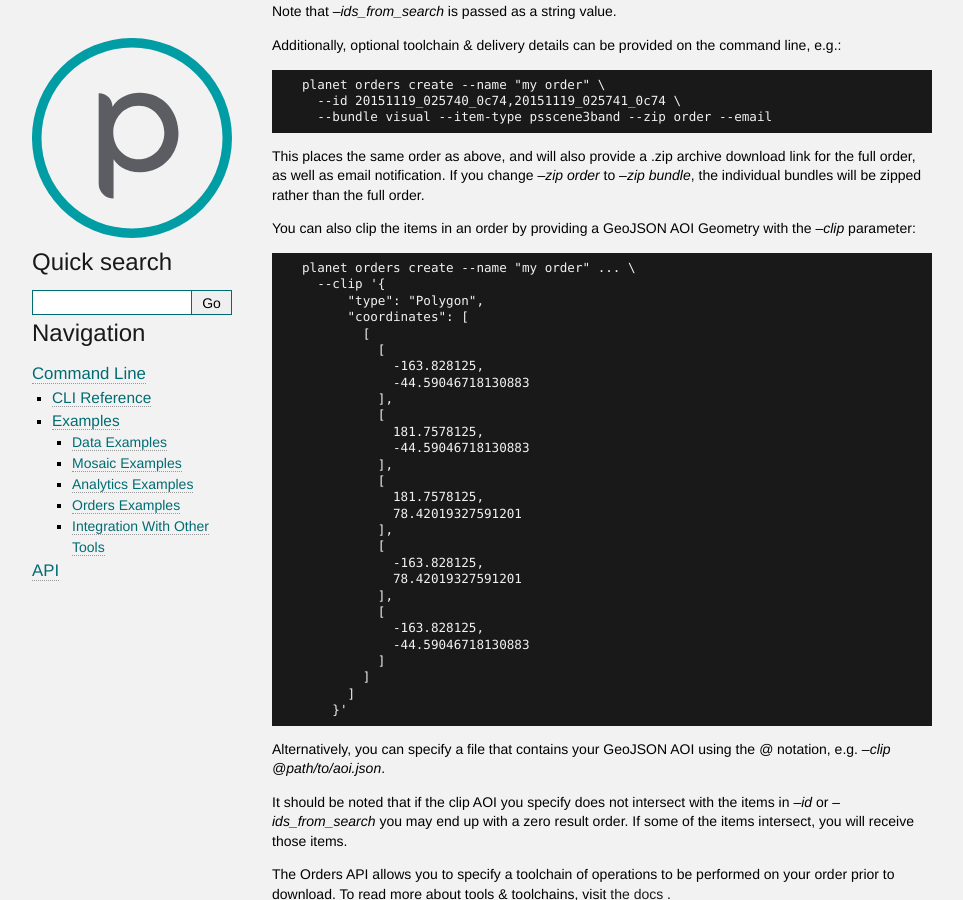
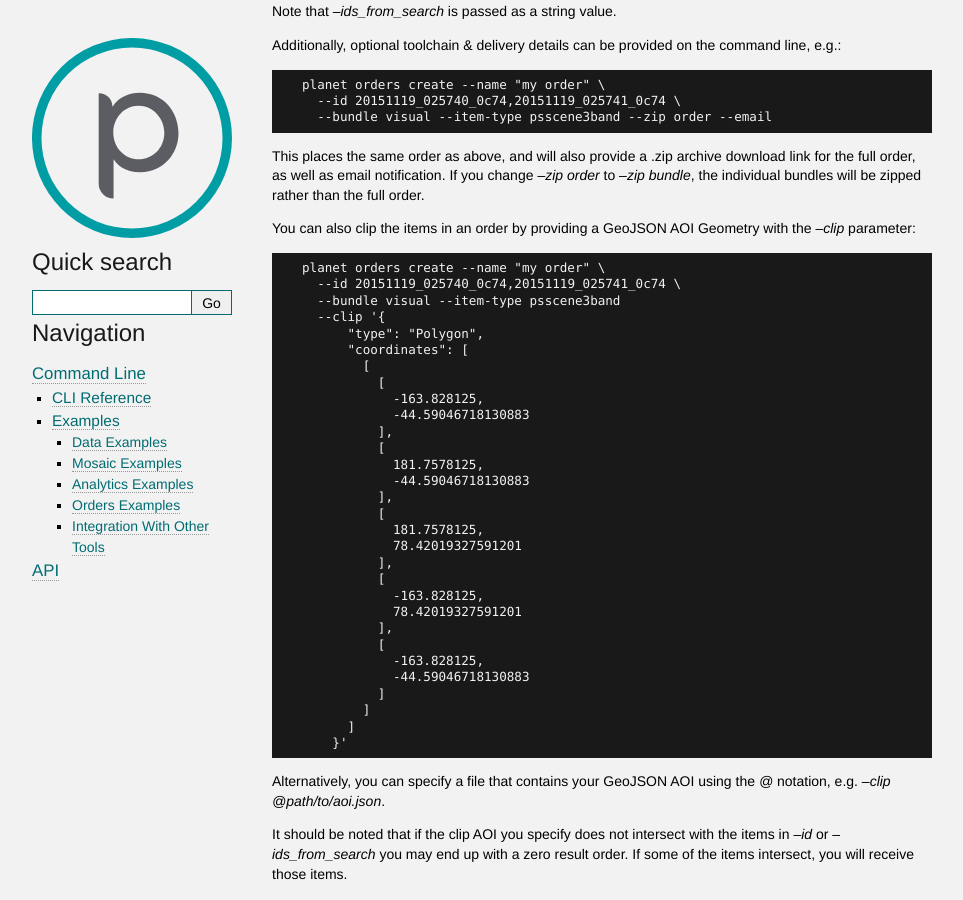
Before and after one commit to planetlabs/planet-client-python, a Sphinx documentation site: the page built from docs/source/cli/examples.rst, in a window 1280 px wide and 900 px high, scrolled down 6041 px. Shown: the whole window, without its empty margins (148-1111 px from the left). Built offline with Sphinx 7.4.7, drawn with Linux system fonts in a browser that asks for light colours.

Commit message:
update example in CLI docs

```diff
--- a/docs/source/cli/examples.rst
+++ b/docs/source/cli/examples.rst
@@ -330,7 +330,9 @@ than the full order.
 You can also clip the items in an order by providing a GeoJSON AOI Geometry
 with the `--clip` parameter::
 
-    planet orders create --name "my order" ... \
+    planet orders create --name "my order" \
+      --id 20151119_025740_0c74,20151119_025741_0c74 \
+      --bundle visual --item-type psscene3band
       --clip '{
           "type": "Polygon",
           "coordinates": [
```
